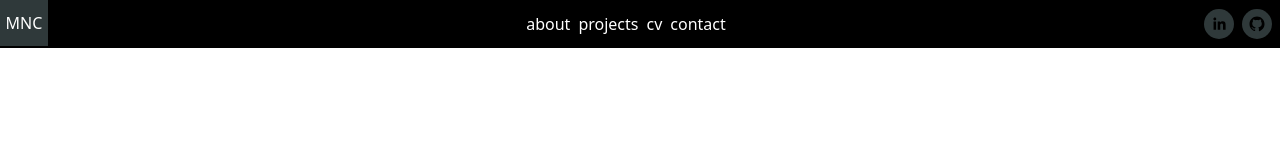
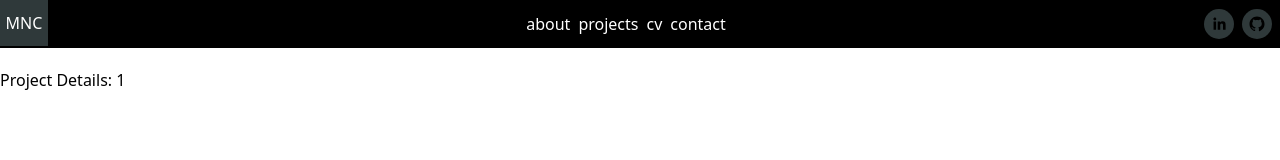
Before and after one commit to mwnCoding/portfolio, a React (Vite) app: page /project/1 in a window 1280 px wide. Shown: the top 160 px of the page. Built offline with nearby package versions, Linux system fonts and the light colour scheme.

Commit message:
setup project details page

```diff
--- a/src/App.jsx
+++ b/src/App.jsx
@@ -3,6 +3,7 @@ import AboutPage from "./pages/AboutPage";
 import ProjectsPage from "./pages/ProjectsPage";
 import CVPage from "./pages/CVPage";
 import ContactPage from "./pages/ContactPage";
+import ProjectDetailsPage from "./pages/ProjectDetailsPage";
 
 import Navbar from "./components/Navbar";
 import Footer from "./components/Footer";
@@ -17,6 +18,7 @@ function App() {
         <Route path="/" element={<HomePage />} />
         <Route path="/about" element={<AboutPage />} />
         <Route path="/projects" element={<ProjectsPage />} />
+        <Route path="/project/:projectId" element={<ProjectDetailsPage />} />
         <Route path="/cv" element={<CVPage />} />
         <Route path="/contact" element={<ContactPage />} />
       </Routes>
--- /dev/null
+++ b/src/pages/ProjectDetailsPage.jsx
@@ -0,0 +1,15 @@
+import { useEffect } from "react";
+import { useState } from "react";
+import { useParams } from "react-router-dom";
+
+function ProjectDetailsPage() {
+  const { projectId } = useParams();
+
+  return (
+    <div>
+      <h1>Project Details: {projectId}</h1>
+    </div>
+  );
+}
+
+export default ProjectDetailsPage;
```
